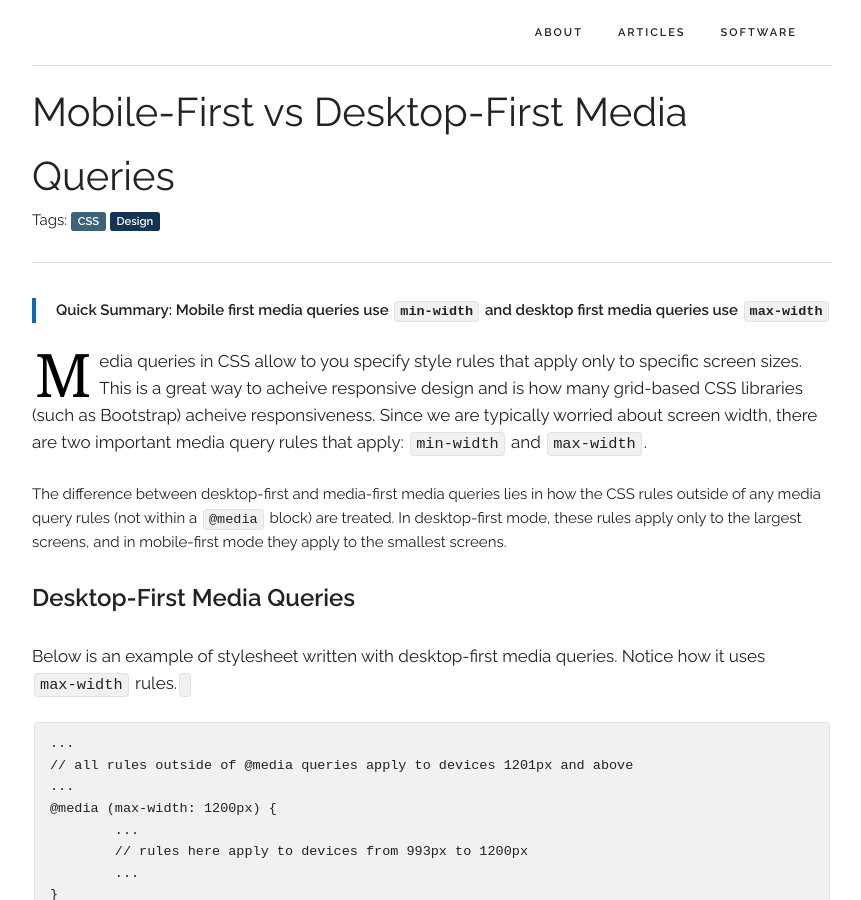
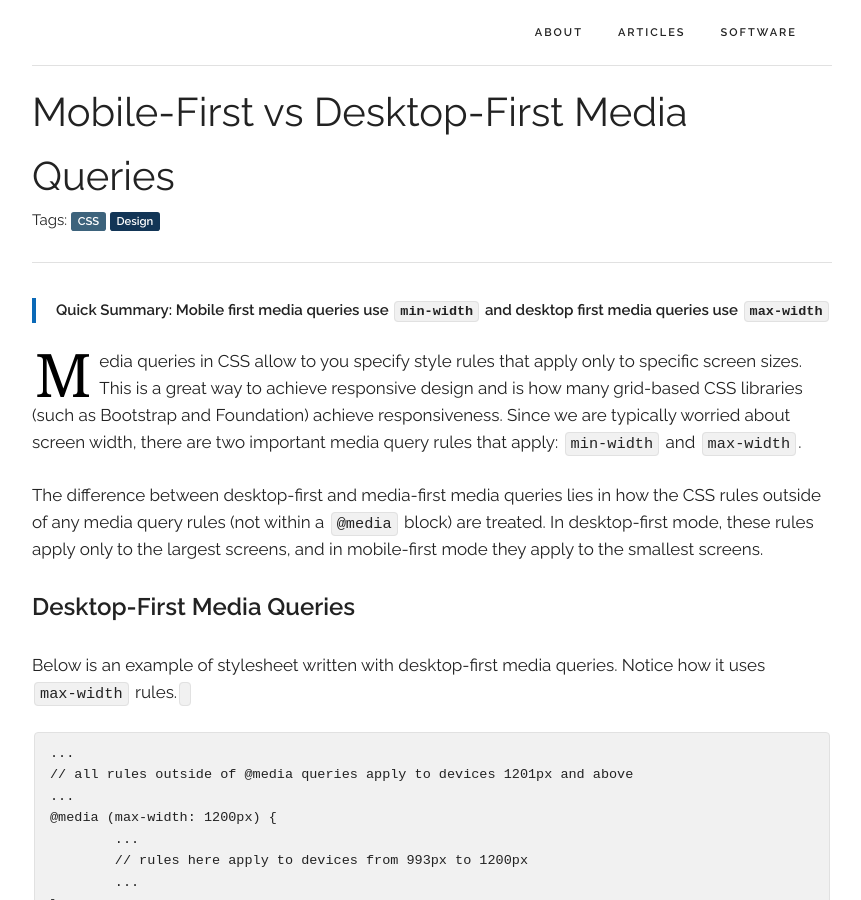
Before and after one commit to joegalley/joegalley.github.io, a Jekyll site: the page built from articles/mobile-first-vs-desktop-first-media-queries.html, in a window 1280 px wide and 900 px high. Shown: the whole window, without its empty margins (208-1069 px from the left). Built offline with Jekyll 4.4.1, drawn with Linux system fonts in a browser that asks for light colours; nearby versions of some CDN libraries.

Commit message:
formatting

```diff
--- a/articles/mobile-first-vs-desktop-first-media-queries.html
+++ b/articles/mobile-first-vs-desktop-first-media-queries.html
@@ -14,17 +14,28 @@
 			<hr>
 
 			<p class="quick-summary">
-				Quick Summary: Mobile first media queries use <code>min-width</code> and desktop first media queries use <code>max-width</code>
+				Quick Summary: Mobile first media queries use <code>min-width</code> and desktop first media queries
+				use <code>max-width</code>
 			</p>
 
 			<p class="content-paragraph">
-				<span class="drop-caps">M</span>edia queries in CSS allow to you specify style rules that apply only to specific screen sizes. This is a great way to acheive responsive design and is how many grid-based CSS libraries (such as Bootstrap) acheive responsiveness. Since we are typically worried about screen width, there are two important media query rules that apply: <code>min-width</code> and <code>max-width</code>.
+				<span class="drop-caps">M</span>edia queries in CSS allow to you specify style rules that apply only to
+				specific screen sizes. This is a great way to achieve responsive design and is how many grid-based CSS
+				libraries (such as Bootstrap and Foundation) achieve responsiveness. Since we are typically worried
+				about screen width, there are two important media query rules that apply: <code>min-width</code>
+				and <code>max-width</code>.
 			</p>
 
-			<p>The difference between desktop-first and media-first media queries lies in how the CSS rules outside of any media query rules (not within a <code>@media</code> block) are treated. In desktop-first mode, these rules apply only to the largest screens, and in mobile-first mode they apply to the smallest screens.
+			<p class="content-paragraph">The difference between desktop-first and media-first media queries lies in how
+				the CSS rules outside of any media query rules (not within a <code>@media</code> block) are treated. In
+				desktop-first mode, these rules apply only to the largest screens, and in mobile-first mode they apply
+				to the smallest screens.
+			</p>
 
 			<p class="content-paragraph-title">Desktop-First Media Queries</p>
-			<p class="content-paragraph">Below is an example of stylesheet written with desktop-first media queries. Notice how it uses <code>max-width</code> rules.
+
+			<p class="content-paragraph">Below is an example of stylesheet written with desktop-first media queries.
+				Notice how it uses <code>max-width</code> rules.
 			<code><pre>
 ...
 // all rules outside of @media queries apply to devices 1201px and above
@@ -48,7 +59,10 @@
 			</p>
 
 			<p class="content-paragraph-title">Mobile-First Media Queries</p>
-			<p class="content-paragraph">Below is an example of stylesheet written with mobile-first media queries. Notice how it uses <code>min-width</code> rules.
+
+			<p class="content-paragraph">Below is an example of stylesheet written with mobile-first media queries.
+				Notice how it uses <code>min-width</code> rules.
+
 <code><pre>
 ...
 // all rules outside of @media queries apply to devices from 0px to 767px
@@ -72,5 +86,10 @@
 			</p>
 
 			<p class="content-paragraph-title">Which one should you use?</p>
-			<p class="content-paragraph">As the names suggest, mobile-first media queries are better for mobile centric design and vice-versa. If you expect your mobile design to be more complex, it is better to use mobile-first media queries and override styles on progressively larger screen sizes. But if you expect the desktop to take the most time to design for, then you should develop with desktop-first queries and override styles on progressively smaller devices.
+
+			<p class="content-paragraph">As the names suggest, mobile-first media queries are better for mobile centric
+				design and vice-versa. If you expect your mobile design to be more complex, it is better to use
+				mobile-first media queries and override styles on progressively larger screen sizes. But if you expect
+				the desktop to take the most time to design for, then you should develop with desktop-first queries and
+				override styles on progressively smaller devices.
 		</div>
```
Also changed, not shown: _pages/articles.html (+18 -17 lines).
